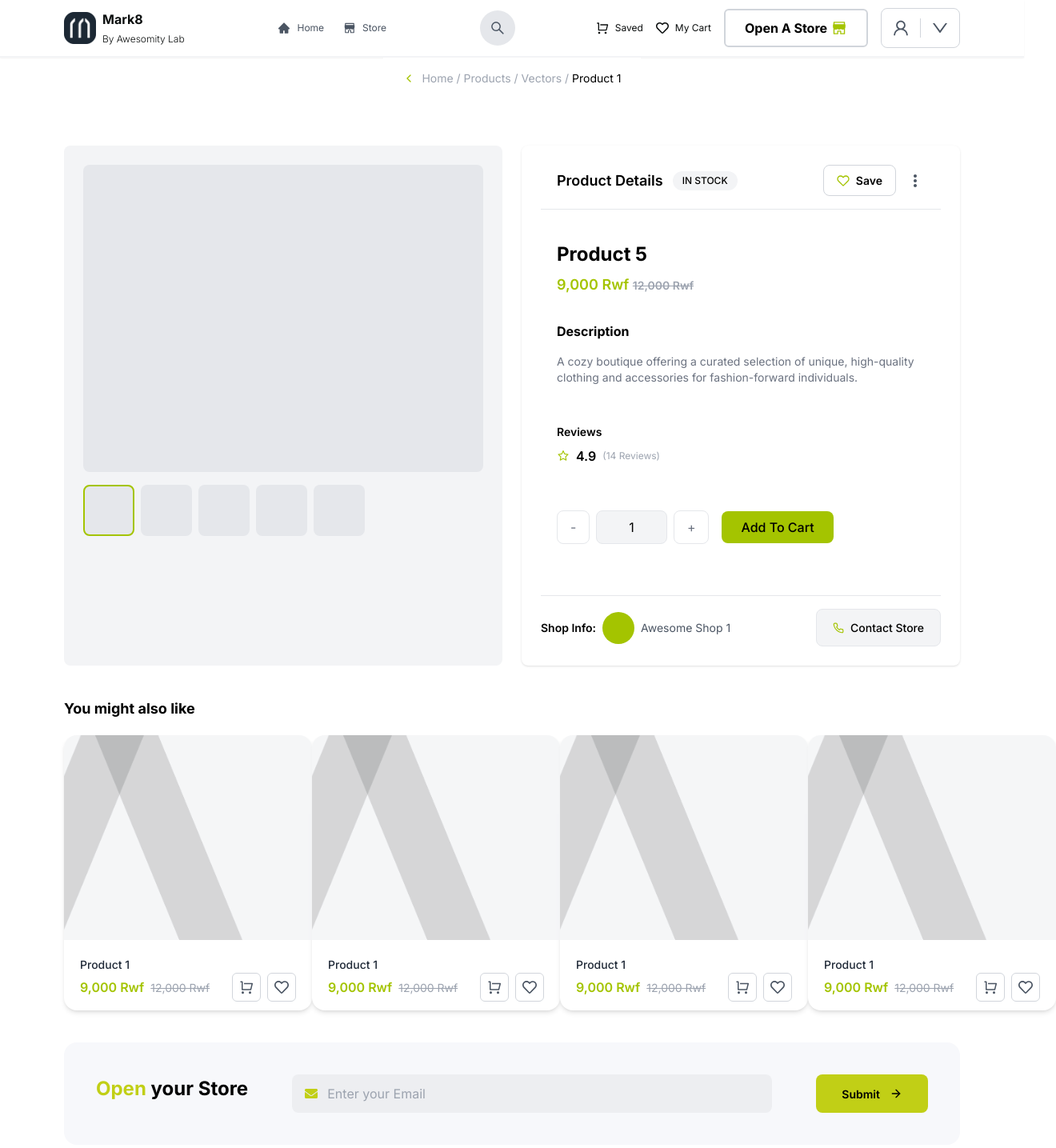
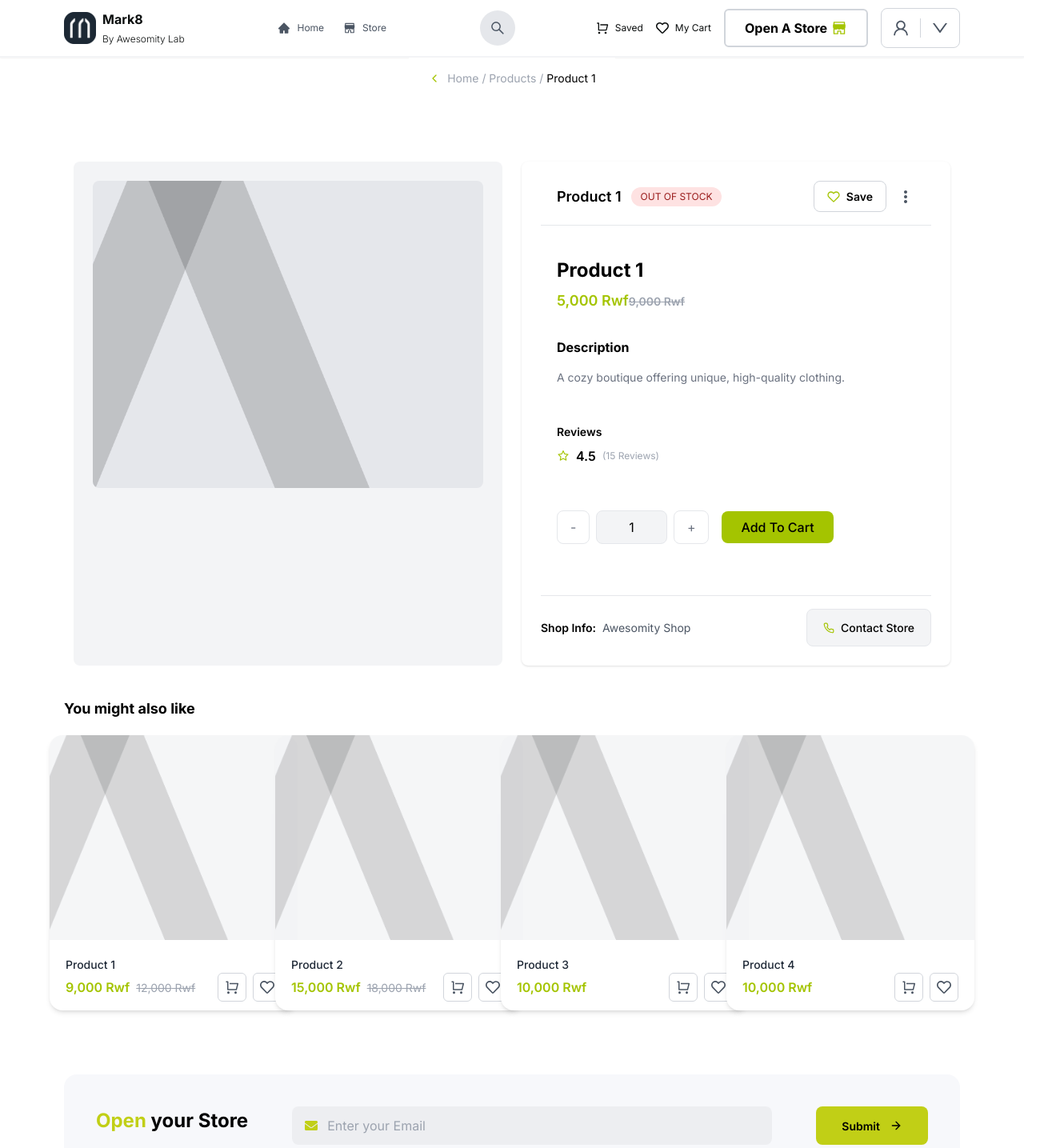
Before and after one commit to Ange-Constance/Mark8-Challenge-I, a Next.js app: page /productdetails in a window 1280 px wide. Shown: the top 1435 px of the page at 80% size, 1320 px wide, since content can reach past the window. Built offline with nearby package versions, Linux system fonts and the light colour scheme.

Commit message:
ProductDetails Updated: made product page dynamic

```diff
--- a/app/productdetails/page.tsx
+++ b/app/productdetails/page.tsx
@@ -1,10 +1,8 @@
-import React from 'react'
-import ProductDetailsPage from '../../components/pages/ProductDetailsPage'
+import ProductDetailsPage from "@/components/pages/ProductDetailsPage";
+const ProdDetailPage = () => {
+   return  (  <ProductDetailsPage/>)
+  ;
 
-const ProdDetailPage = () => {
-  return (
-    <ProductDetailsPage/>
-  )
 }
 
 export default ProdDetailPage
--- a/components/ProductCard.tsx
+++ b/components/ProductCard.tsx
@@ -3,8 +3,17 @@
 import React, { useState } from 'react';
 import { RiShoppingCartLine } from 'react-icons/ri';
 import { FaRegHeart, FaHeart } from 'react-icons/fa';
+import Link from 'next/link';
 
-const ProductCard = () => {
+interface ProductCardProps {
+  id: number;
+  name: string;
+  price: number;
+  oldPrice?: number;
+  imageUrl: string;
+}
+
+const ProductCard: React.FC<ProductCardProps> = ({ id, name, price, oldPrice, imageUrl }) => {
   const [isLiked, setIsLiked] = useState(false);
 
   const handleLikeClick = () => {
@@ -13,36 +22,40 @@ const ProductCard = () => {
 
   return (
     <div className="flex justify-center items-center">
-      <div className="bg-white rounded-2xl shadow-md overflow-hidden w-[310px] h-[344px]">
-        {/* Product Image Section */}
-        <div className="bg-[url('/product-bg.png')] bg-cover bg-center opacity-80 h-[256px] bg-gray-100 flex items-center justify-center">
-          {/* Placeholder for product image */}
-          {/* Add your image inside this div if needed */}
+      <Link href={`/productdetails`} passHref>
+          <div className="bg-white rounded-2xl shadow-md overflow-hidden w-[310px] h-[344px] cursor-pointer">
+            {/* Dynamic Product Image */}
+            <div
+              className="bg-cover bg-center opacity-80 h-[256px] bg-gray-100 flex items-center justify-center"
+              style={{ backgroundImage: `url(${imageUrl})` }}
+            ></div>
+
+            {/* Product Details */}
+            <div className="p-5 h-[88px]">
+              <p className="text-gray-800 text-[14px] font-medium">{name}</p>
+
+              <div className="flex flex-row justify-between items-center">
+                {/* Dynamic Price */}
+                <div className="flex items-center gap-2">
+                  <p className="text-[#A4C400] text-[16px] font-semibold">{price.toLocaleString()} Rwf</p>
+                  {oldPrice && (
+                    <p className="text-gray-400 line-through text-[14px]">
+                      {oldPrice.toLocaleString()} Rwf
+                    </p>
+                  )}
                 </div>
 
-        {/* Product Info Section */}
-        <div className="p-5 h-[88px]">
-          {/* Product Name */}
-          <p className="text-gray-800 text-[14px] font-medium">Product 1</p>
-
-          {/* Price & Actions Section */}
-          <div className="flex flex-row justify-between items-center">
-            {/* Price Section */}
+                {/* Actions */}
                 <div className="flex items-center gap-2">
-              <p className="text-[#A4C400] text-[16px] font-semibold">9,000 Rwf</p>
-              <p className="text-gray-400 line-through text-[14px]">12,000 Rwf</p>
-            </div>
-
-            {/* Action Buttons */}
-            <div className="flex items-center gap-2">
-              {/* Add to Cart Button */}
                   <button className="flex items-center justify-center border border-gray-300 rounded-md p-2 hover:bg-gray-100 transition">
                     <RiShoppingCartLine size={18} className="text-gray-600" />
                   </button>
 
-              {/* Like Button */}
                   <button
-                onClick={handleLikeClick}
+                    onClick={(e) => {
+                      e.preventDefault(); // Prevent navigation when liking
+                      handleLikeClick();
+                    }}
                     className="flex items-center justify-center border border-gray-300 rounded-md p-2 hover:bg-gray-100 transition"
                   >
                     {isLiked ? (
@@ -55,6 +68,7 @@ const ProductCard = () => {
               </div>
             </div>
           </div>
+      </Link>
     </div>
   );
 };
--- a/components/ProductDetails.tsx
+++ b/components/ProductDetails.tsx
@@ -4,52 +4,65 @@ import { FiChevronLeft, FiHeart, FiPhone } from 'react-icons/fi';
 import { AiOutlineStar } from 'react-icons/ai';
 import { BiDotsVerticalRounded } from 'react-icons/bi';
 import React, { useState } from 'react';
+import { GetServerSideProps } from 'next';
 
-const ProductDetails = () => {
+interface ProductDetailsProps {
+  product: {
+    id: string;
+    name: string;
+    description: string;
+    price: number;
+    discountPrice?: number;
+    image: string;
+    reviews: number;
+    rating: number;
+    stock: boolean;
+    shopName: string;
+  };
+}
+
+const ProductDetails: React.FC<ProductDetailsProps> = ({ product }) => {
   const [quantity, setQuantity] = useState(1);
 
-  const incrementQuantity = () => {
-    setQuantity((prevQuantity) => prevQuantity + 1);
-  };
-
-  const decrementQuantity = () => {
+  const incrementQuantity = () => setQuantity((prevQuantity) => prevQuantity + 1);
+  const decrementQuantity = () =>
     setQuantity((prevQuantity) => (prevQuantity > 1 ? prevQuantity - 1 : 1));
-  };
 
   return (
     <div className="min-h-screen flex flex-col items-center justify-between">
-      {/* Header */}
+
       <div className="bg-white text-black px-6 py-4 flex items-center space-x-2">
-        <FiChevronLeft className="text-[#A4C400]" />
+        <FiChevronLeft
+          className="text-[#A4C400] cursor-pointer"
+          onClick={() => window.history.back()}
+        />
         <nav className="text-sm text-gray-400">
-          Home / Products / Vectors / <span className="text-black">Product 1</span>
+          Home / Products / <span className="text-black">{product.name}</span>
         </nav>
       </div>
 
+
       <div className="flex flex-col justify-between lg:flex-row max-w-full mx-auto my-10 gap-6">
-        {/* Left Section: Product Image */}
+
         <div className="bg-gray-100 rounded-lg p-6 flex-1 flex flex-col">
-          <div className="h-96 bg-gray-200 rounded-lg"></div>
-          <div className="mt-4 flex items-center space-x-2">
-            {[1, 2, 3, 4, 5].map((_, index) => (
-              <div
-                key={index}
-                className={`w-16 h-16 bg-gray-200 rounded-lg ${
-                  index === 0 ? 'border-2 border-[#A4C400]' : ''
-                }`}
-              ></div>
-            ))}
-          </div>
+          <img
+            src={product.image}
+            alt={product.name}
+            className="h-96 bg-gray-200 rounded-lg object-cover"
+          />
         </div>
 
-        {/* Right Section: Product Details */}
         <div className="flex-1 bg-white rounded-lg shadow p-6">
           {/* Header */}
           <div className="flex items-center justify-between border-b pb-4 px-5">
             <div className="flex flex-row gap-3 items-center">
-              <h2 className="text-lg font-semibold">Product Details</h2>
-              <span className="text-xs bg-gray-100 text-black font-medium px-3 py-1 rounded-full">
-                IN STOCK
+              <h2 className="text-lg font-semibold">{product.name}</h2>
+              <span
+                className={`text-xs px-3 py-1 rounded-full ${
+                  product.stock ? 'bg-green-100 text-green-800' : 'bg-red-100 text-red-800'
+                }`}
+              >
+                {product.stock ? 'IN STOCK' : 'OUT OF STOCK'}
               </span>
             </div>
 
@@ -65,37 +78,38 @@ const ProductDetails = () => {
             </div>
           </div>
 
-          {/* Details */}
+
           <div className="flex flex-col gap-8 py-10 px-5">
             <div>
-              <h1 className="text-2xl font-bold">Product 5</h1>
+              <h1 className="text-2xl font-bold">{product.name}</h1>
               <div className="text-[#A4C400] text-lg font-semibold mt-2">
-                9,000 Rwf{' '}
-                <span className="line-through text-gray-400 text-sm">12,000 Rwf</span>
+                {product.discountPrice
+                  ? `${product.discountPrice.toLocaleString()} Rwf`
+                  : `${product.price.toLocaleString()} Rwf`}
+                {product.discountPrice && (
+                  <span className="line-through text-gray-400 text-sm">
+                    {product.price.toLocaleString()} Rwf
+                  </span>
+                )}
               </div>
             </div>
 
             <div>
               <h1 className="text-[16px] font-bold">Description</h1>
-              <p className="text-sm text-gray-500 mt-4">
-                A cozy boutique offering a curated selection of unique, high-quality clothing
-                and accessories for fashion-forward individuals.
-              </p>
+              <p className="text-sm text-gray-500 mt-4">{product.description}</p>
             </div>
 
-            {/* Reviews */}
             <div className="flex flex-col gap-2 mt-4">
               <h3 className="text-sm font-semibold">Reviews</h3>
               <div className="flex items-center space-x-1 text-[#A4C400] gap-1">
                 <AiOutlineStar />
-                <span className="font-semibold text-black">4.9</span>
-                <span className="text-gray-400 text-xs">(14 Reviews)</span>
+                <span className="font-semibold text-black">{product.rating}</span>
+                <span className="text-gray-400 text-xs">({product.reviews} Reviews)</span>
               </div>
             </div>
 
-            {/* Quantity & Add to Cart */}
             <div className="flex items-center mt-6 space-x-4">
-              {/* Quantity Control */}
+
               <div className="flex items-center space-x-2">
                 <button
                   onClick={decrementQuantity}
@@ -112,19 +126,17 @@ const ProductDetails = () => {
                 </button>
               </div>
 
-              {/* Add to Cart Button */}
+
               <button className="bg-[#A4C400] text-black font-medium px-6 py-2 rounded-lg flex items-center space-x-2">
                 Add To Cart
               </button>
             </div>
           </div>
 
-          {/* Footer */}
           <div className="mt-6 border-t pt-4 flex items-center justify-between">
             <div className="flex items-center space-x-2">
               <p className="font-semibold text-[14px]">Shop Info:</p>
-              <div className="bg-[#A4C400] w-10 h-10 flex items-center justify-center rounded-full"></div>
-              <span className="text-gray-600 text-sm">Awesome Shop 1</span>
+              <span className="text-gray-600 text-sm">{product.shopName}</span>
             </div>
             <button className="flex items-center space-x-2 text-black border rounded-lg px-5 bg-gray-100 py-3 text-[14px] font-medium">
               <FiPhone className="text-[#A4C400]" />
@@ -137,4 +149,29 @@ const ProductDetails = () => {
   );
 };
 
+// Fetching product data dynamically
+export const getServerSideProps: GetServerSideProps = async (context) => {
+  const { id } = context.params!;
+
+  try {
+    const response = await fetch(`https://api.example.com/products/${id}`);
+    if (!response.ok) {
+      throw new Error('Failed to fetch product data');
+    }
+
+    const product = await response.json();
+
+    return {
+      props: {
+        product,
+      },
+    };
+  } catch (error) {
+    console.error(error);
+    return {
+      notFound: true,
+    };
+  }
+};
+
 export default ProductDetails;
--- a/components/pages/ProductDetailsPage.tsx
+++ b/components/pages/ProductDetailsPage.tsx
@@ -2,30 +2,73 @@ import React from 'react'
 import ProductDetails from '../ProductDetails'
 import ProductCard from '../ProductCard'
 import { OpenStore } from '../OpenStore'
+const ProductDetailsPage = () => {
 
-const ProductDetailsPage = () => {
+  const product = {
+    id: '1',
+    name: 'Product 1',
+    description: 'A cozy boutique offering unique, high-quality clothing.',
+    price: 9000,
+    discountPrice:5000,
+    image:'/product-bg.png',
+    reviews:15,
+    rating:4.5,
+    stock: false,
+    shopName:'Awesomity Shop'
+
+  };
+
+  const products = [
+    {
+      id: 1,
+      name: 'Product 1',
+      price: 9000,
+      oldPrice: 12000,
+      imageUrl: '/product-bg.png',
+    },
+    {
+      id: 2,
+      name: 'Product 2',
+      price: 15000,
+      oldPrice: 18000,
+      imageUrl: '/product-bg.png',
+    },
+    {
+      id: 3,
+      name: 'Product 3',
+      price: 10000,
+      imageUrl: '/product-bg.png', // No oldPrice
+    },
+    {
+      id: 4,
+      name: 'Product 4',
+      price: 10000,
+      imageUrl: '/product-bg.png', // No oldPrice
+    }
+  ];
+
   return (
     <div className='mx-20'>
-
-<ProductDetails/>
-
-
+ <ProductDetails product={product} />
 <div>
         <h1 className='font-bold text-[18px] mb-5'>You might also like</h1>
       </div>
 
-      <div className='flex flex-row justify-between mb-10 '>
-      <ProductCard/>
-      <ProductCard/>
-      <ProductCard/>
-      <ProductCard/>
+      <div className="grid grid-cols-1 md:grid-cols-2 lg:grid-cols-4 gap-2 mb-20">
+      {products.map((products) => (
+        <ProductCard
+          key={products.id}
+          id={products.id}
+          name={products.name}
+          price={products.price}
+          oldPrice={products.oldPrice}
+          imageUrl={products.imageUrl}
+        />
+      ))}
     </div>
-
-
-      <div className='mb-10'>
+    <div className='mb-10'>
       <OpenStore/>
     </div>
-
     </div>
 
   )
```
Also changed, not shown: app/page.tsx (+5 -3 lines). Lines whose indentation alone changed are shown as unchanged.
